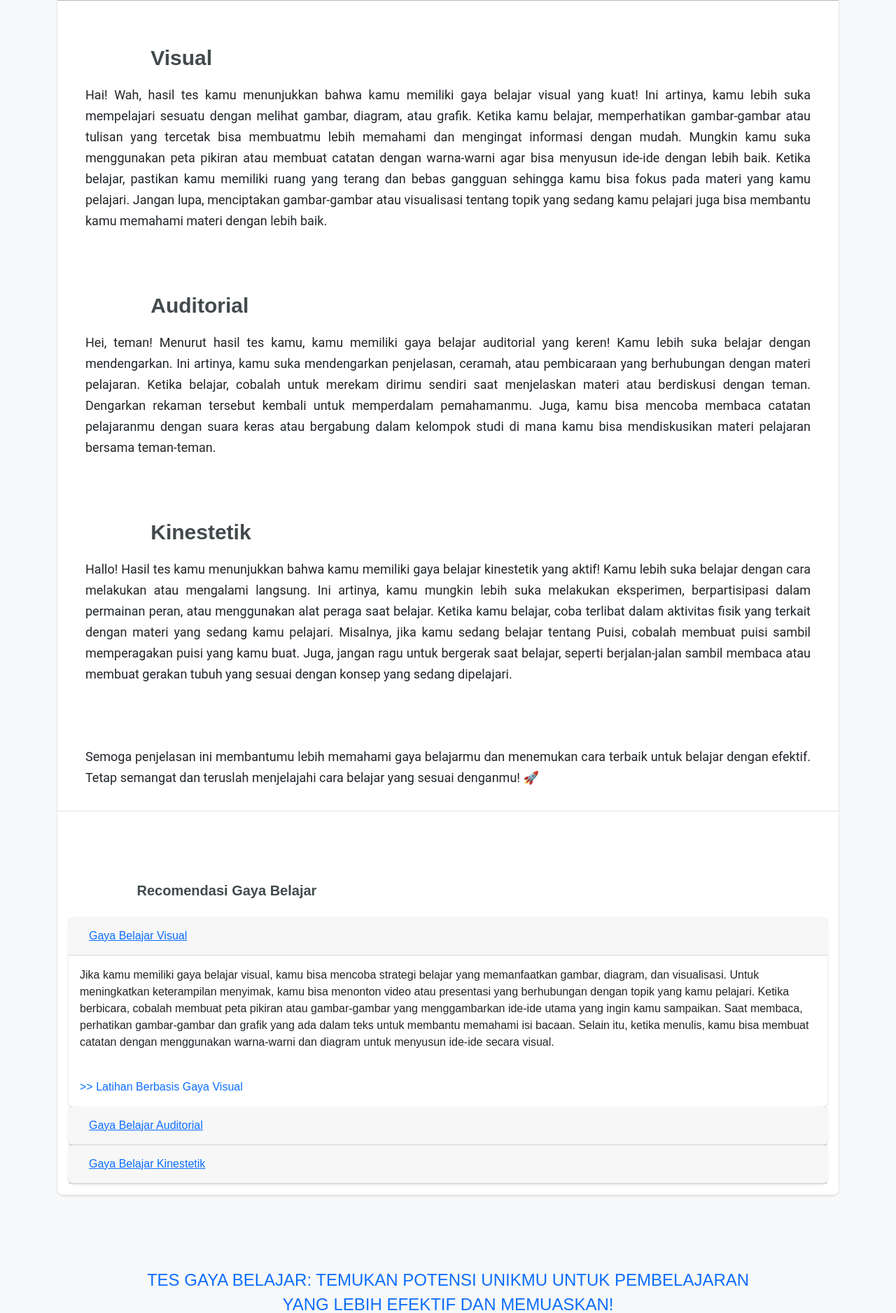
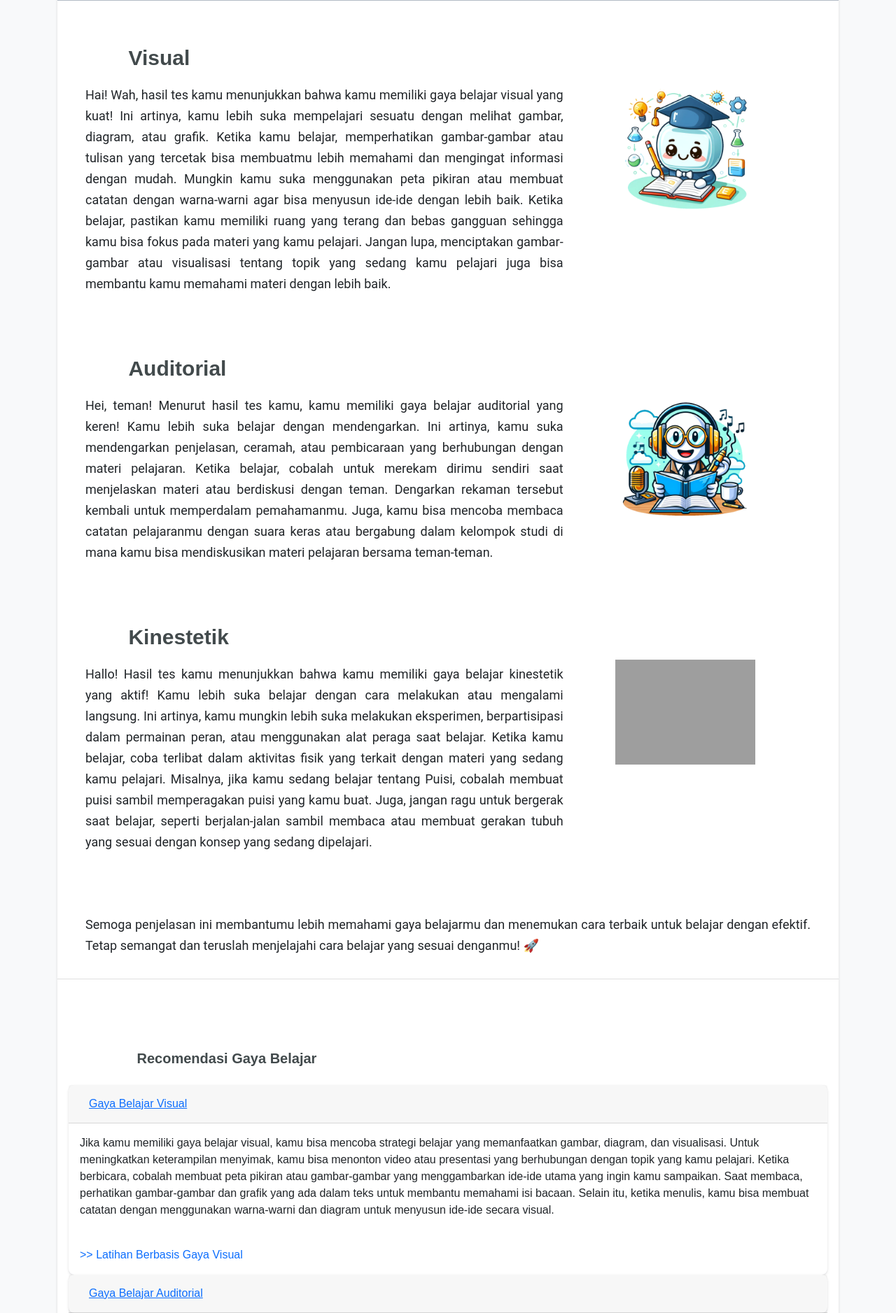
Before and after one commit to uky-syauki/AKPro, a Flask app: page /akun in a window 1280 px wide. Shown: the part 695-2572 px from the top of the page at 70% size. Run offline with Flask 3, Linux system fonts and the light colour scheme; a user stored in the database is signed in; tables that the repository leaves empty hold one stand-in row (values such as "Sample post"); some libraries are stand-ins or nearby versions; grey boxes are pictures that could not be loaded.

Commit message:
add img icon

```diff
--- a/app/templates/auditorial.html
+++ b/app/templates/auditorial.html
@@ -1,4 +1,6 @@
 <div class="container mt-5">
+    <div class="row">
+        <div class="col-md-8">
     <h2 class="font-judul fs-30 mb-20 grey">Auditorial</h2>
     <p class="deskripsi">
         Hei, teman! Menurut hasil tes kamu, kamu memiliki gaya belajar auditorial yang keren! Kamu lebih suka belajar
@@ -9,4 +11,9 @@
         mendiskusikan materi pelajaran bersama teman-teman.
     </p>
     <br>
+    </div>
+    <div class="col-md-4">
+        <img src="{{ url_for('static', filename='img/auditorial1.png') }}" alt="" width="200px" class="img-icon">
+    </div>
+    </div>
 </div>
--- a/app/templates/kinestetik.html
+++ b/app/templates/kinestetik.html
@@ -1,7 +1,14 @@
 <div class="container mt-5">
+    <div class="row">
+        <div class="col-md-8">
     <h2 class="font-judul fs-30 mb-20 grey">Kinestetik</h2>
     <p class="deskripsi">
         Hallo! Hasil tes kamu menunjukkan bahwa kamu memiliki gaya belajar kinestetik yang aktif! Kamu lebih suka belajar dengan cara melakukan atau mengalami langsung. Ini artinya, kamu mungkin lebih suka melakukan eksperimen, berpartisipasi dalam permainan peran, atau menggunakan alat peraga saat belajar. Ketika kamu belajar, coba terlibat dalam aktivitas fisik yang terkait dengan materi yang sedang kamu pelajari. Misalnya, jika kamu sedang belajar tentang Puisi, cobalah membuat puisi sambil memperagakan puisi yang kamu buat. Juga, jangan ragu untuk bergerak saat belajar, seperti berjalan-jalan sambil membaca atau membuat gerakan tubuh yang sesuai dengan konsep yang sedang dipelajari.
     </p>
     <br>
+        </div>
+        <div class="col-md-4">
+            <img src="{{ url_for('static',filename='img/kinestetik1.png') }}" alt="" width="200px" class="img-icon">
+        </div>
+    </div>
 </div>
--- a/app/templates/visual.html
+++ b/app/templates/visual.html
@@ -1,9 +1,16 @@
 
 
 <div class="container mt-5">
+    <div class="row">
+        <div class="col-md-8">
     <h2 class="font-judul fs-30 mb-20 grey">Visual</h2>
     <p class="deskripsi">
         Hai! Wah, hasil tes kamu menunjukkan bahwa kamu memiliki gaya belajar visual yang kuat! Ini artinya, kamu lebih suka mempelajari sesuatu dengan melihat gambar, diagram, atau grafik. Ketika kamu belajar, memperhatikan gambar-gambar atau tulisan yang tercetak bisa membuatmu lebih memahami dan mengingat informasi dengan mudah. Mungkin kamu suka menggunakan peta pikiran atau membuat catatan dengan warna-warni agar bisa menyusun ide-ide dengan lebih baik. Ketika belajar, pastikan kamu memiliki ruang yang terang dan bebas gangguan sehingga kamu bisa fokus pada materi yang kamu pelajari. Jangan lupa, menciptakan gambar-gambar atau visualisasi tentang topik yang sedang kamu pelajari juga bisa membantu kamu memahami materi dengan lebih baik.
     </p>
     <br>
 </div>
+<div class="col-md-4">
+    <img src="{{ url_for('static',filename='img/visual1.png') }}" alt="" width="200px" class="img-icon">
+</div>
+</div>
+</div>
```
Also changed, not shown: app/static/img/bgfooter.png (added).
